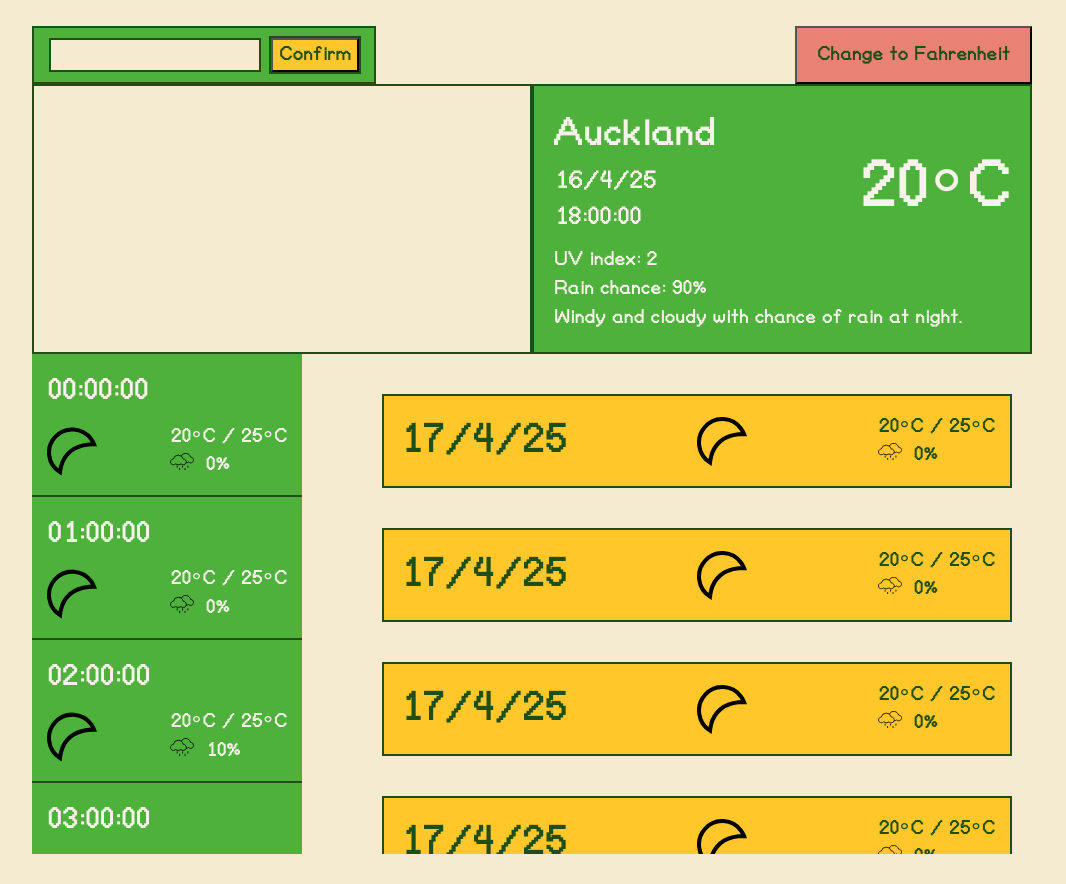
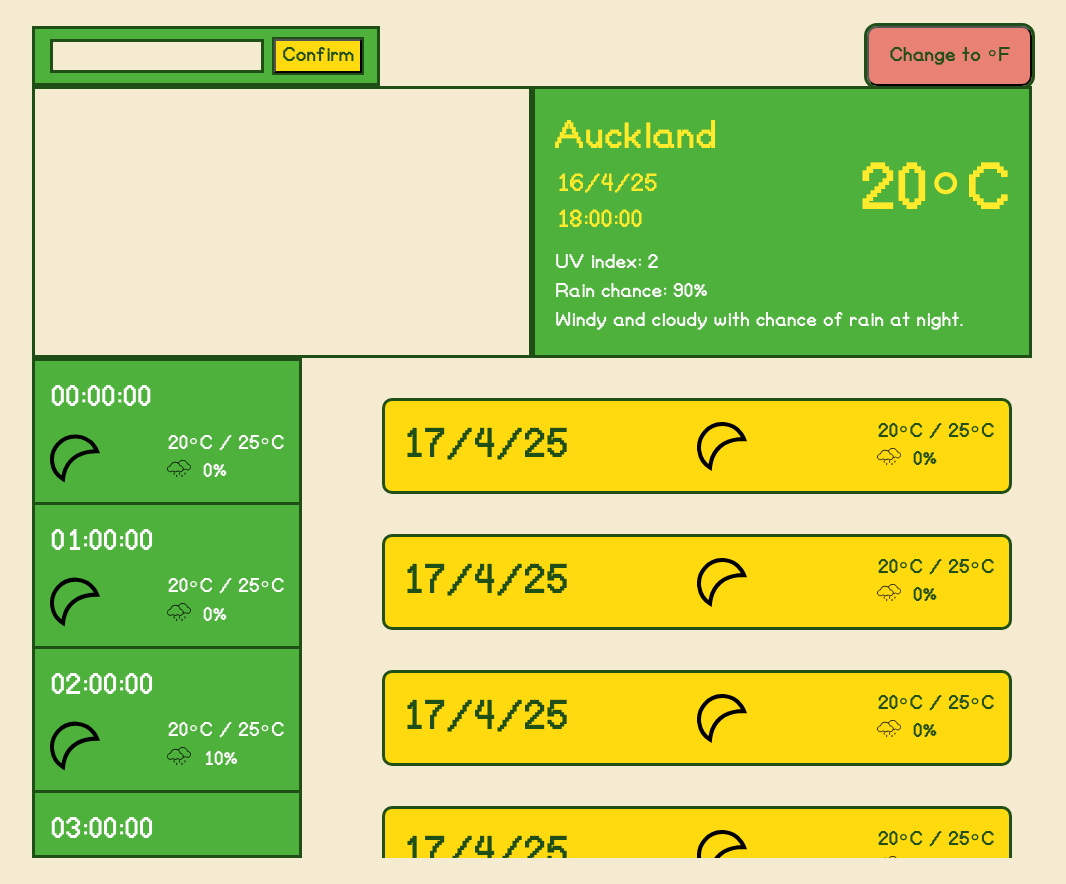
Before and after one commit to muahchee/weather-app, a website built with webpack: page src/template.html in a window 1280 px wide. Shown: the whole page, without its empty margins (108-1174 px from the left). Built offline with nearby package versions, Linux system fonts and the light colour scheme.

Commit message:
add borders

```diff
--- a/src/index.js
+++ b/src/index.js
@@ -15,4 +15,6 @@ form.addEventListener("submit", (e) => {
   const promiseData = new WeatherDataProcessor(json).processWeatherData();
 
   promiseData.then((value) => console.log(value));
+
+  form.reset()
 });
--- a/src/styles.css
+++ b/src/styles.css
@@ -53,13 +53,15 @@ h1, h2, h3, h4, h5, h6 {
 
 /* main */
 * {
-  --lightest: #f7f3eb;
+  --lightest: #ffffff;
   --light: #f5ebd1;
   --dark: #4eb13c;
   --darkest: #1f4e17;
-  --accent1: #ffc729;
+  --accent1: #ffda0f;
+  --accent1-light: #ffea2c;
   --accent2: #e98274;
 
+  --border: 3px solid var(--darkest);
 }
 
 body {
@@ -88,7 +90,7 @@ div.top {
 }
 
 div.search-container {
-  border: 2px solid var(--darkest);
+  border: var(--border);
   padding: 10px 15px;
   background-color: var(--dark);
 }
@@ -101,7 +103,7 @@ form {
 
 form input {
   background-color: var(--light);
-  border: 2px solid var(--darkest);
+  border: var(--border);
   padding: 0 10px;
 }
 
@@ -118,9 +120,11 @@ form button {
 }
 
 div.top button.change-unit {
-background-color: var(--accent2);
-color: var(--darkest);
-padding: 10px 20px;
+  background-color: var(--accent2);
+  color: var(--darkest);
+  padding: 10px 20px;
+  outline: var(--border);
+  border-radius: 10px;
 }
 
 div.current-container {
@@ -131,14 +135,14 @@ div.current-container {
 .current-container .current-img {
   width: min(500px, 90vw);
   background-color: transparent;
-  border: 2px solid var(--darkest);
+  border: var(--border);
 
   /* temp */aspect-ratio: 1/0.5;
 
 }
 
 .current-container .current {
-  border: 2px solid var(--darkest);
+  border: var(--border);
   padding: 20px;
   background-color: var(--dark);
   color: var(--lightest);
@@ -153,6 +157,7 @@ div.current-container {
   align-items: center;
 
   margin-bottom: 10px;
+  color: var(--accent1-light);
 }
 
 .current-date,
@@ -180,6 +185,7 @@ div.bottom-containers {
   background-color: var(--dark);
   color: var(--lightest);
   scrollbar-color: var(--accent1) var(--dark);
+  border: var(--border);
 }
 
 .hour {
@@ -188,7 +194,7 @@ div.bottom-containers {
   gap: 10px;
 
   padding: 15px;
-  border-bottom: 2px solid var(--darkest);
+  border-bottom: var(--border);
 }
 
 .hour-time {
@@ -218,6 +224,7 @@ div.bottom-containers {
   height: 500px;
   padding: 40px 20px;
   overflow-y: scroll;
+  scrollbar-color: var(--dark) transparent;
 }
 
 .day {
@@ -227,9 +234,10 @@ div.bottom-containers {
   gap: 10px;
 
   padding: 15px;
-  border: 2px solid var(--darkest);
+  border: var(--border);
+  border-radius: 10px;
   background-color: var(--accent1);
-  /* color: var(--lightest); */
+
 }
 
 .day img {
--- a/src/template.html
+++ b/src/template.html
@@ -17,7 +17,7 @@
             <button type="submit">Confirm</button>
           </form>
         </div>
-        <button class="change-unit">Change to Fahrenheit</button>
+        <button class="change-unit">Change to °F</button>
       </div>
 
       <div class="current-container">
```
